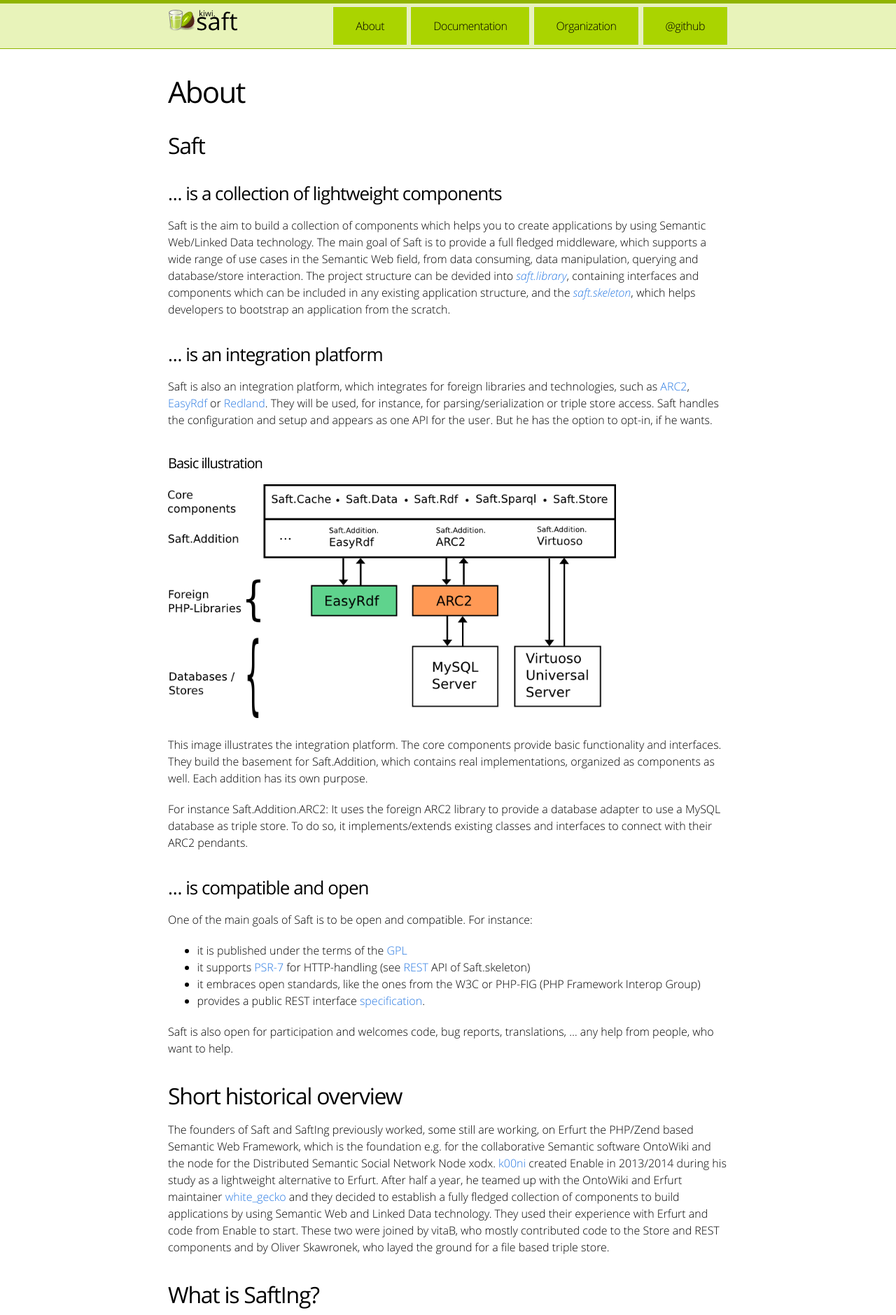
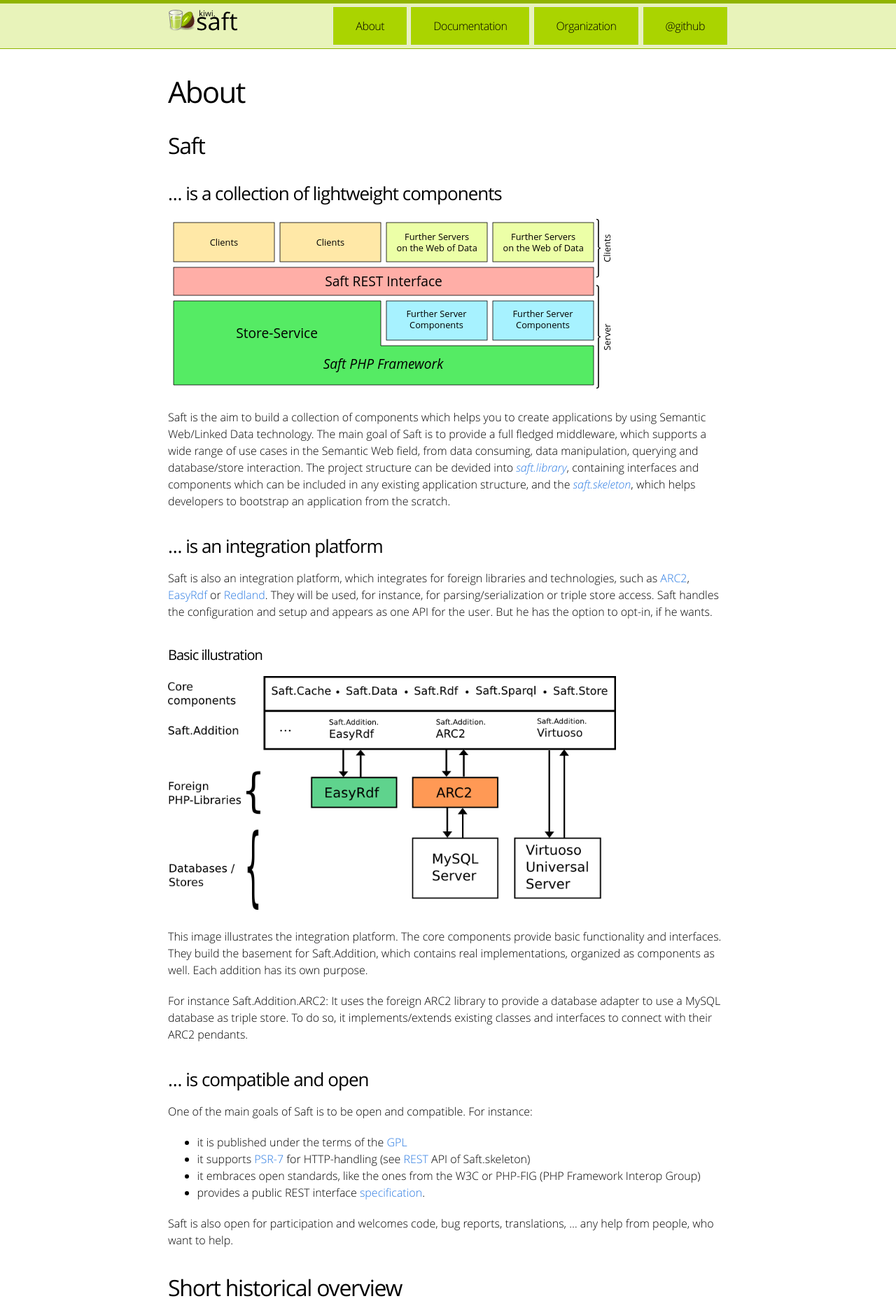
Before and after one commit to SaftIng/safting.github.io, a Jekyll site: the page built from about.md, in a window 1280 px wide. Shown: the top 1879 px of the page at 70% size. Built offline with Jekyll 4.4.1, drawn with Linux system fonts in a browser that asks for light colours.

Commit message:
Update about.md

```diff
--- a/about.md
+++ b/about.md
@@ -8,6 +8,8 @@ permalink: /about/
 
 ### ... is a collection of lightweight components
 
+<img src="https://safting.github.io/doc/StructureOfSaft.svg" style="width: 80%; border: 0px;" >
+
 Saft is the aim to build a collection of components which helps you to create applications by using Semantic Web/Linked Data technology. The main goal of Saft is to provide a full fledged middleware, which supports a wide range of use cases in the Semantic Web field, from data consuming, data manipulation, querying and database/store interaction. The project structure can be devided into [_saft.library_](/doc/phpframework), containing interfaces and components which can be included in any existing application structure, and the [_saft.skeleton_](/doc/phpframework), which helps developers to bootstrap an application from the scratch.
 
 ### ... is an integration platform
@@ -16,7 +18,7 @@ Saft is also an integration platform, which integrates for foreign libraries and
 
 #### Basic illustration
 
-<img src="http://safting.github.io/doc/integrationplatform.png" style="width: 80%; border: 0px;" >
+<img src="https://safting.github.io/doc/integrationplatform.png" style="width: 80%; border: 0px;" >
 
 This image illustrates the integration platform. The core components provide basic functionality and interfaces. They build the basement for Saft.Addition, which contains real implementations, organized as components as well. Each addition has its own purpose.
 
```
